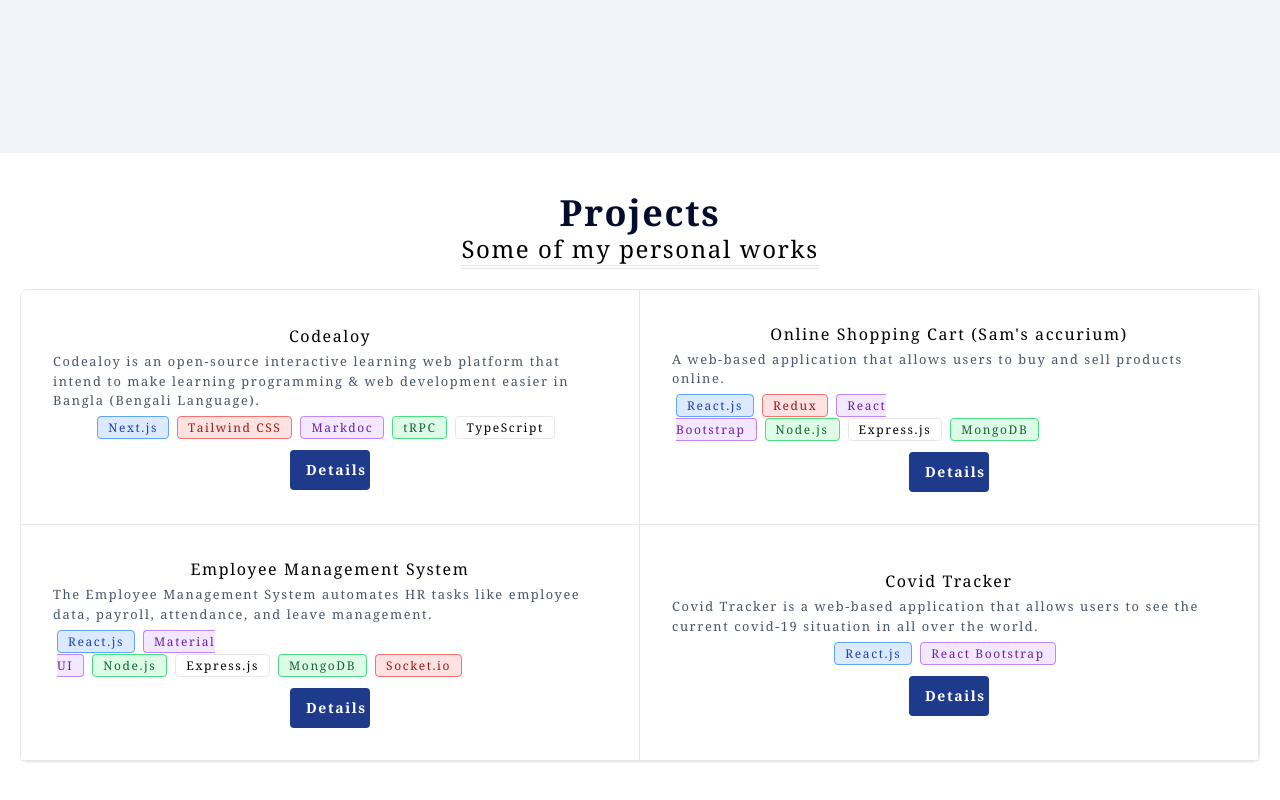
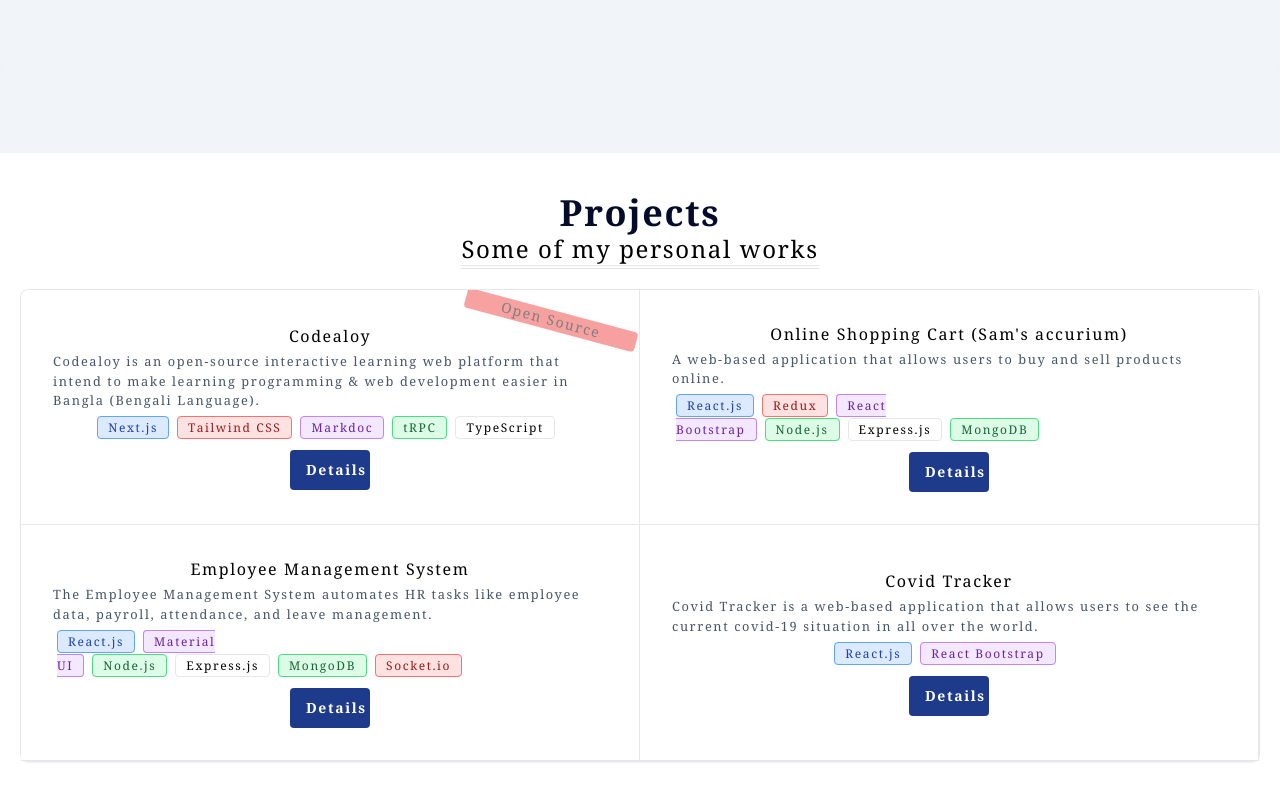
Before and after one commit to alaminsahed/portfolio-theme, a Next.js app: page / in a window 1280 px wide. Shown: the part 3843-4643 px from the top of the page. Built offline with nearby package versions, Linux system fonts and the light colour scheme.

Commit message:
feat: add open source tag

```diff
--- a/app/components/Projects.tsx
+++ b/app/components/Projects.tsx
@@ -31,11 +31,17 @@
         <div className="grid mb-8 border border-gray-200 rounded-lg shadow-sm dark:border-gray-700 md:mb-12 md:grid-cols-2">
           {projectLists.map((project, index) => (
             <div
-              className="flex flex-col p-8 justify-center items-center bg-white border-b border-gray-200 rounded-t-lg md:rounded-t-none md:rounded-tl-lg md:border-r dark:bg-gray-800 dark:border-gray-700"
+              className="flex flex-col p-8 justify-center items-center bg-white border-b border-gray-200 rounded-t-lg md:rounded-t-none md:rounded-tl-lg md:border-r dark:bg-gray-800 dark:border-gray-700 relative overflow-hidden"
               key={index}
             >
-              <h2>{project.name}</h2>
-              <small className="pt-1 text-slate-600 dark:text-gray-400">
+              {project.type === "Open Source" && (
+                <div className="absolute top-0 right-0 w-44 h-5 mt-5 transform bg-red-500 text-sm whitespace-no-wrap px-4 border-0 rounded rotate-[15deg] opacity-50 text-center">
+                  Open Source
+                </div>
+              )}
+
+              <h2 className="z-10">{project.name}</h2>
+              <small className="pt-1 text-slate-600 dark:text-gray-400 z-10">
                 {project.details}
               </small>
               <div className="p-1">
--- a/utils/data/projects.ts
+++ b/utils/data/projects.ts
@@ -4,6 +4,7 @@
     name: "Codealoy",
     details:
       "Codealoy is an open-source interactive learning web platform that intend to make learning programming & web development easier in Bangla (Bengali Language).",
+    type: "Open Source",
     techTags: [
       {
         name: "Next.js",
```
